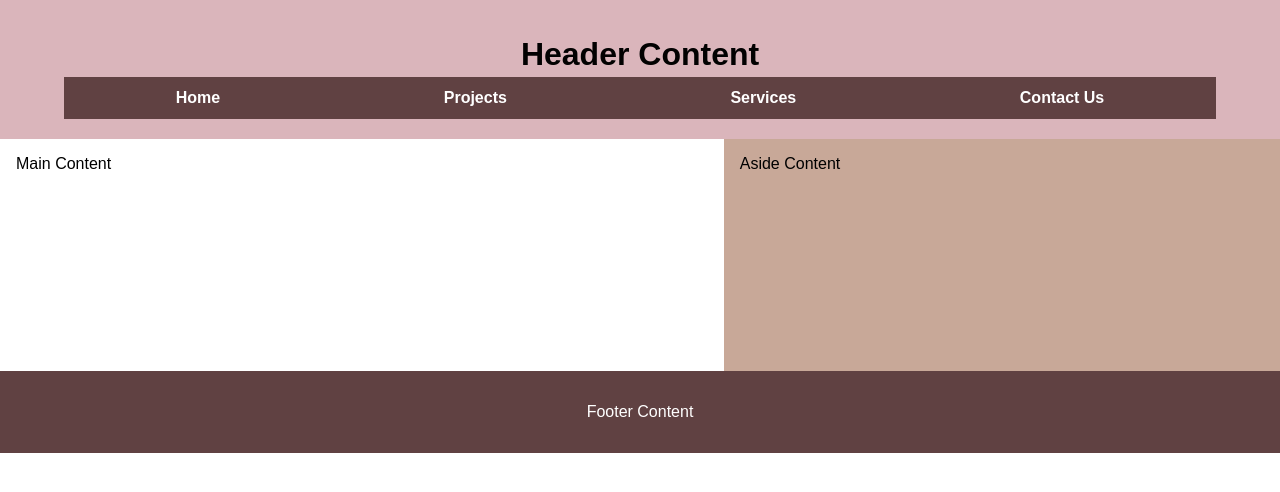
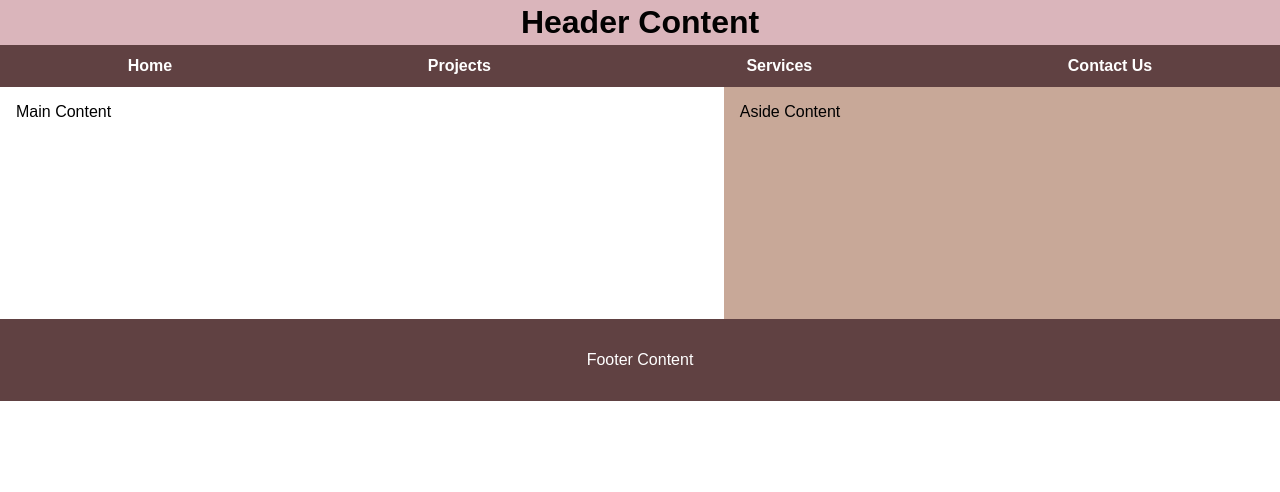
Before and after one commit to braquelw/wdd131, a plain HTML site: page week01/basic-layout.html in a window 1280 px wide. Drawn offline with Linux system fonts and the light colour scheme.

Commit message:
fixed header

```diff
--- a/week01/styles/layout.css
+++ b/week01/styles/layout.css
@@ -14,10 +14,6 @@ p {
     color: rgb(2, 1, 1);
 }
 
-nav {
-	margin: 0 auto 2rem;
-	max-width: 90vw;
-}
 
 .navigation {
 	list-style: none;
@@ -26,9 +22,11 @@ nav {
 	background-color: rgb(96, 65, 66);
 	align-items: center;
 }
+
 .navigation li {
 	flex: 1 1 auto;
 }
+
 .navigation a {
 	font-weight: 700;
 	display: block;
@@ -51,9 +49,7 @@ body {
 
 header {
   background: rgb(218, 181, 187);
-  padding: 2rem;
   grid-column: 1 / 4;
-  max-height: 75px;
 }
 
 main {
```
